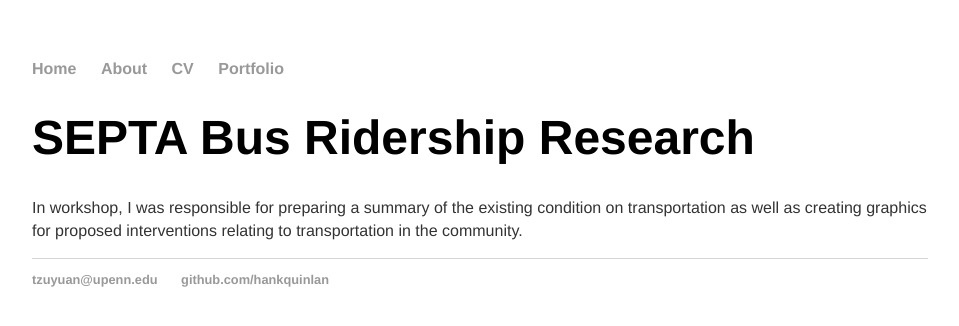
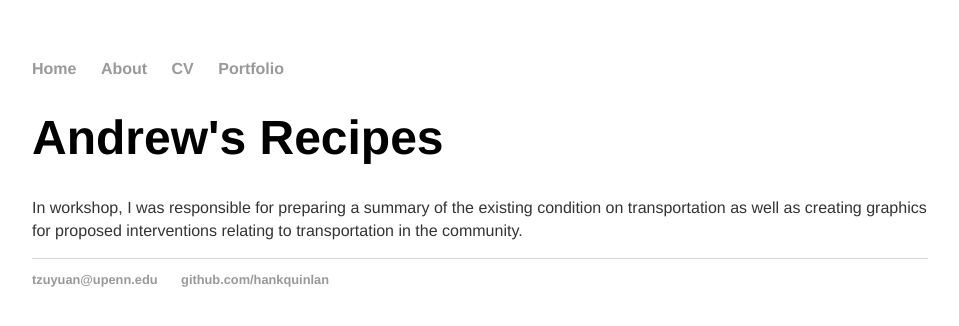
Before and after one commit to tzuyuanw/tzuyuanw.github.io, a Jekyll site: the page recipes/index.html, which Jekyll copies as it is, in a window 1280 px wide. Shown: the top 326 px of the page, without its empty margins (160-1119 px from the left). Built offline with Jekyll 4.4.1, drawn with Linux system fonts in a browser that asks for light colours.

Commit message:
Update index.html

```diff
--- a/recipes/index.html
+++ b/recipes/index.html
@@ -16,7 +16,7 @@
 			</nav>
 			<div class="container">
 
-				<h1>SEPTA Bus Ridership Research</h1>
+				<h1>Andrew's Recipes</h1>
 	<div class="blurb">
    		<p>In workshop, I was responsible for preparing a summary of the existing condition on transportation
 			as well as creating graphics for proposed interventions relating to transportation in the community.
```
